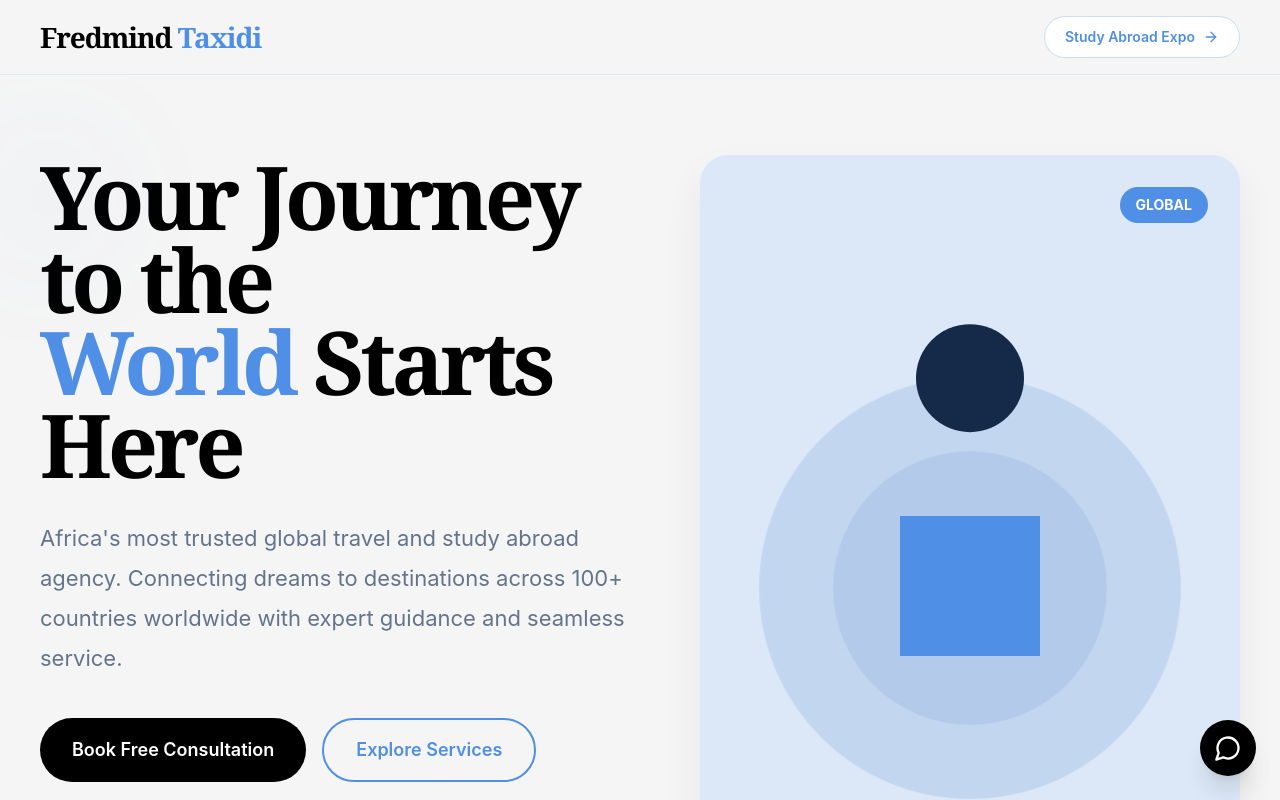
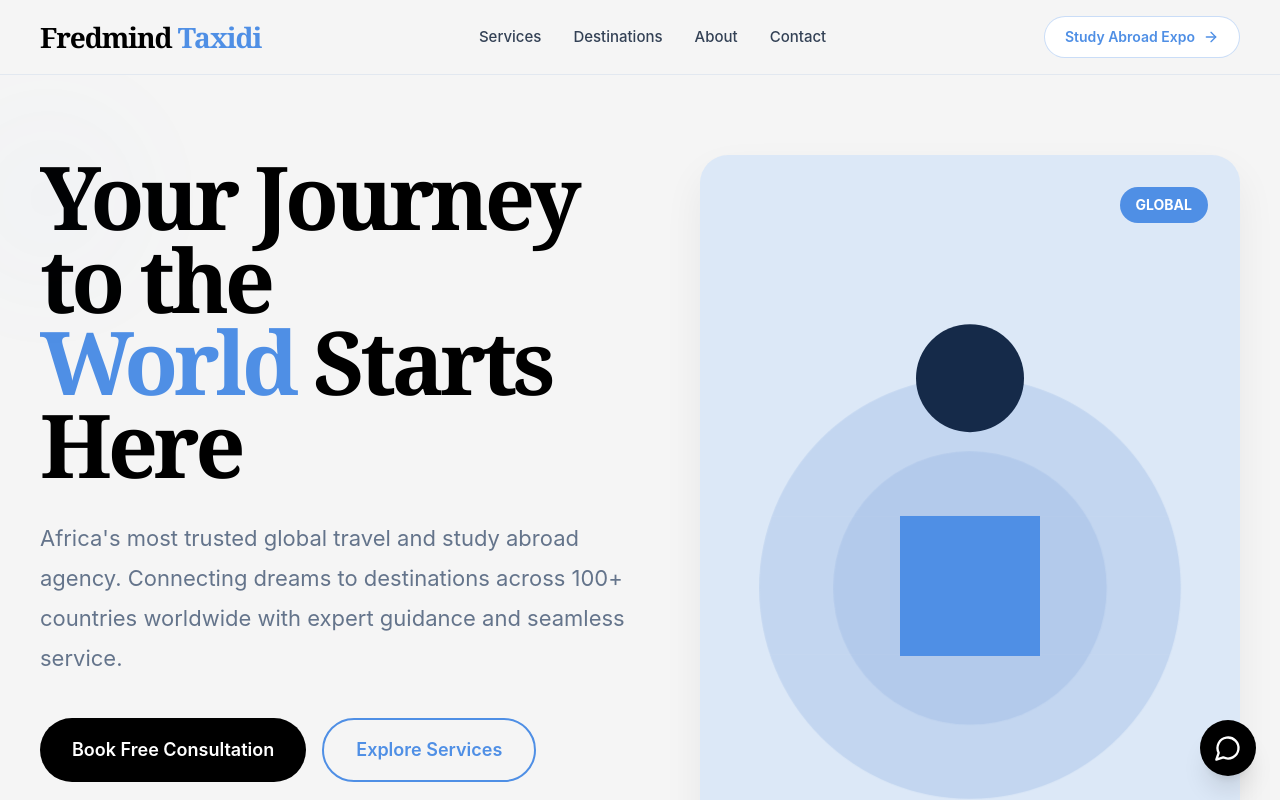
Before and after one commit to fredminddigital/fredmind-taxidi, a React (Vite) app: page / in a window 1280 px wide. Shown: the top 800 px of the page. Built offline with nearby package versions, Linux system fonts and the light colour scheme.

Commit message:
Update TaxidiNavbar.jsx
changes made to navbar

```diff
--- a/src/components/TaxidiNavbar.jsx
+++ b/src/components/TaxidiNavbar.jsx
@@ -4,10 +4,10 @@
 export default function TaxidiNavbar({ onOpenExpo }) {
   const [menuOpen, setMenuOpen] = useState(false);
 const navItems = [
-  "Services",
-  "Destinations",
-  "About",
-  "Contact"
+  { name: "Services", link: "#services" },
+  { name: "Destinations", link: "#destinations" },
+  { name: "About", link: "#about" },
+  { name: "Contact", link: "#contact" }
 ];
 
   return (
```
